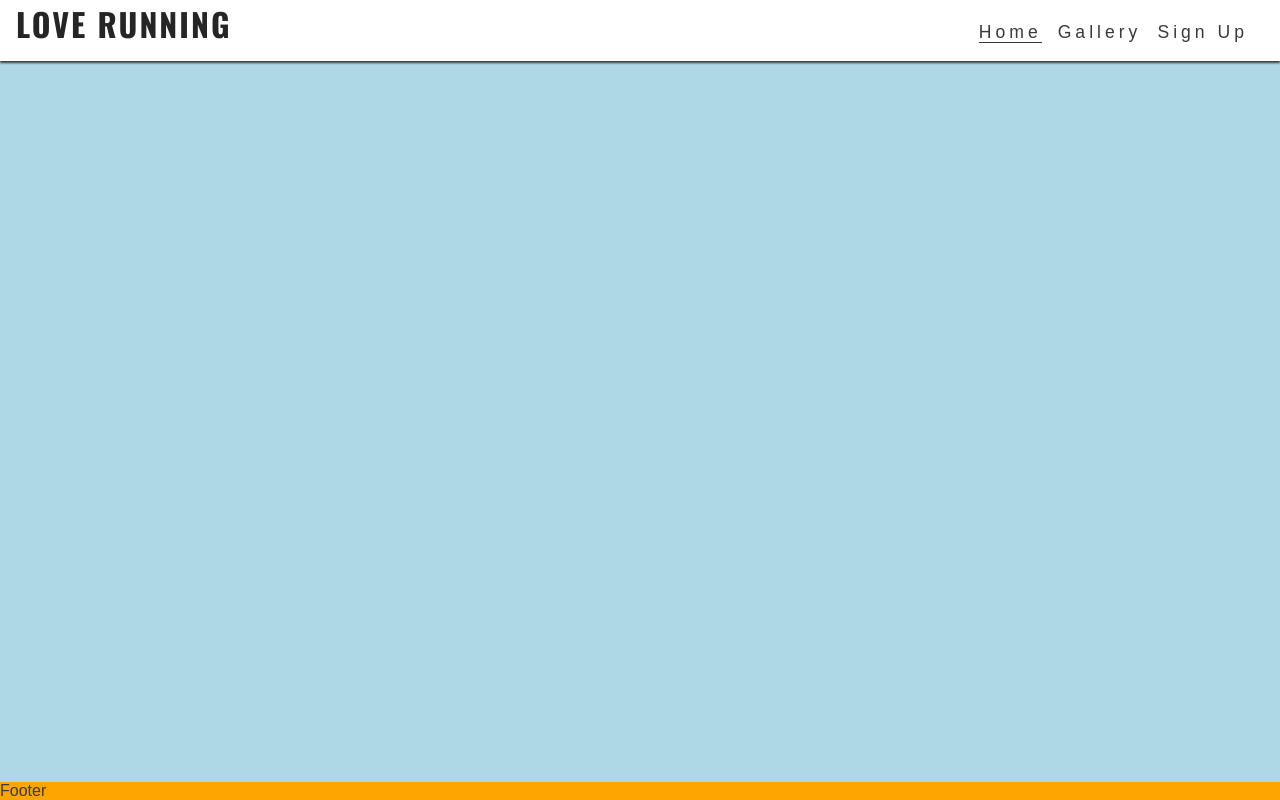
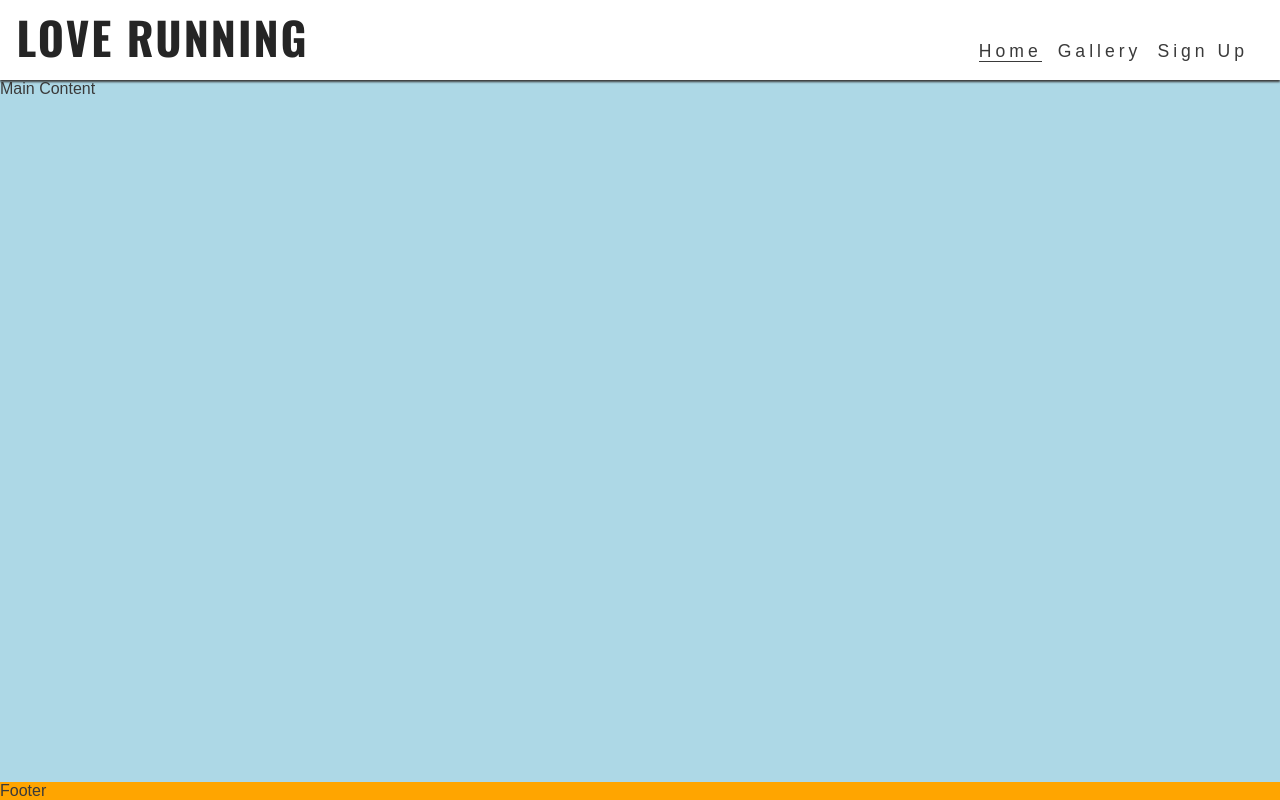
Before and after one commit to Oleksii-Al/LoveRunning, a plain HTML site: page index.html in a window 1280 px wide. Drawn offline with nearby package versions, Linux system fonts and the light colour scheme.

Commit message:
Make logo larger, add margin to main to show under larger header

```diff
--- a/assets/css/style.css
+++ b/assets/css/style.css
@@ -118,4 +118,13 @@ footer {
    .nav-toggle-label {
     display: none;
    }
+
+   #logo {
+    font-size: 280%;
+    line-height: 75px;
+    margin: 0 0.5px;
+   }
+   main {
+    margin-top: 80px;
+   }
 }
```
